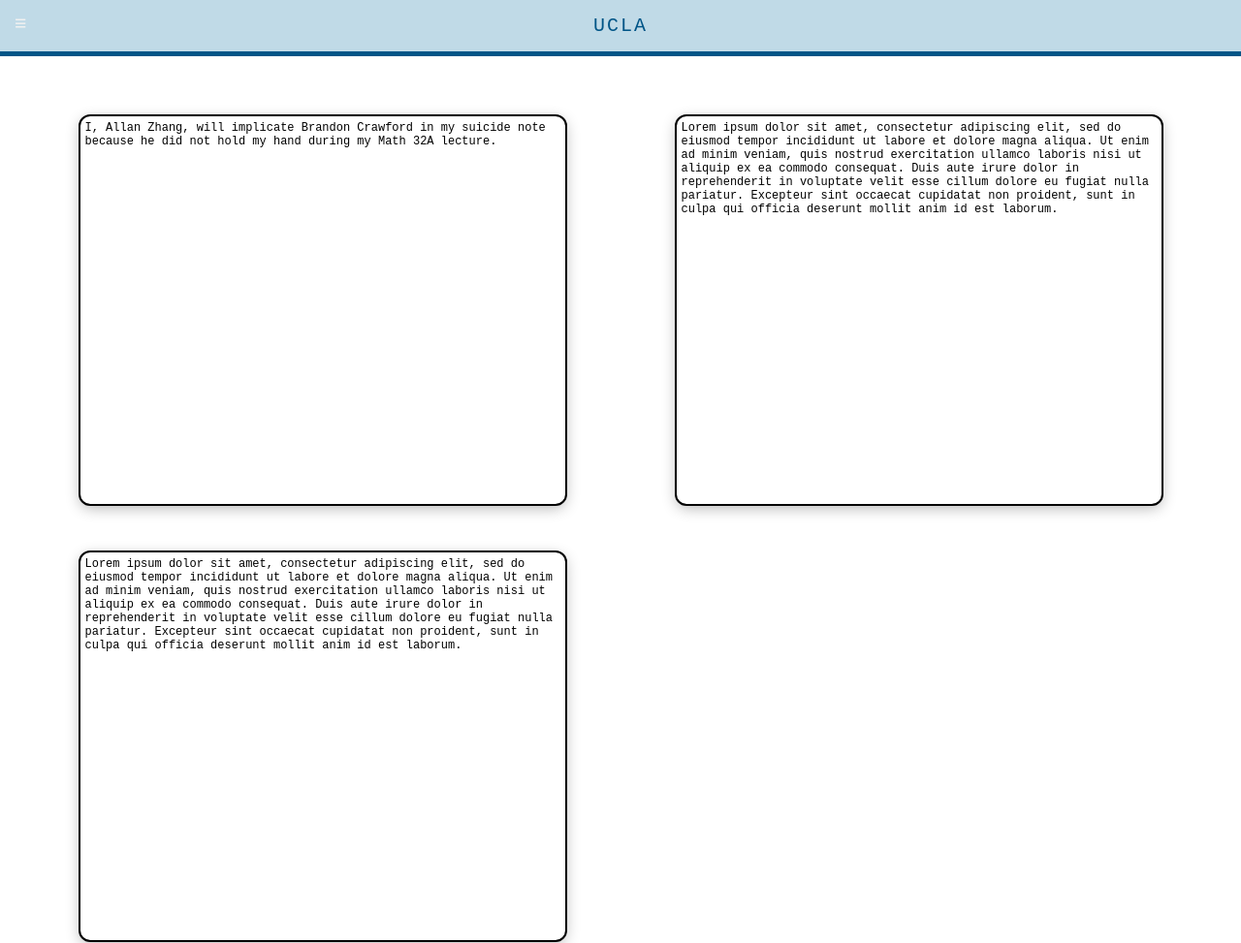
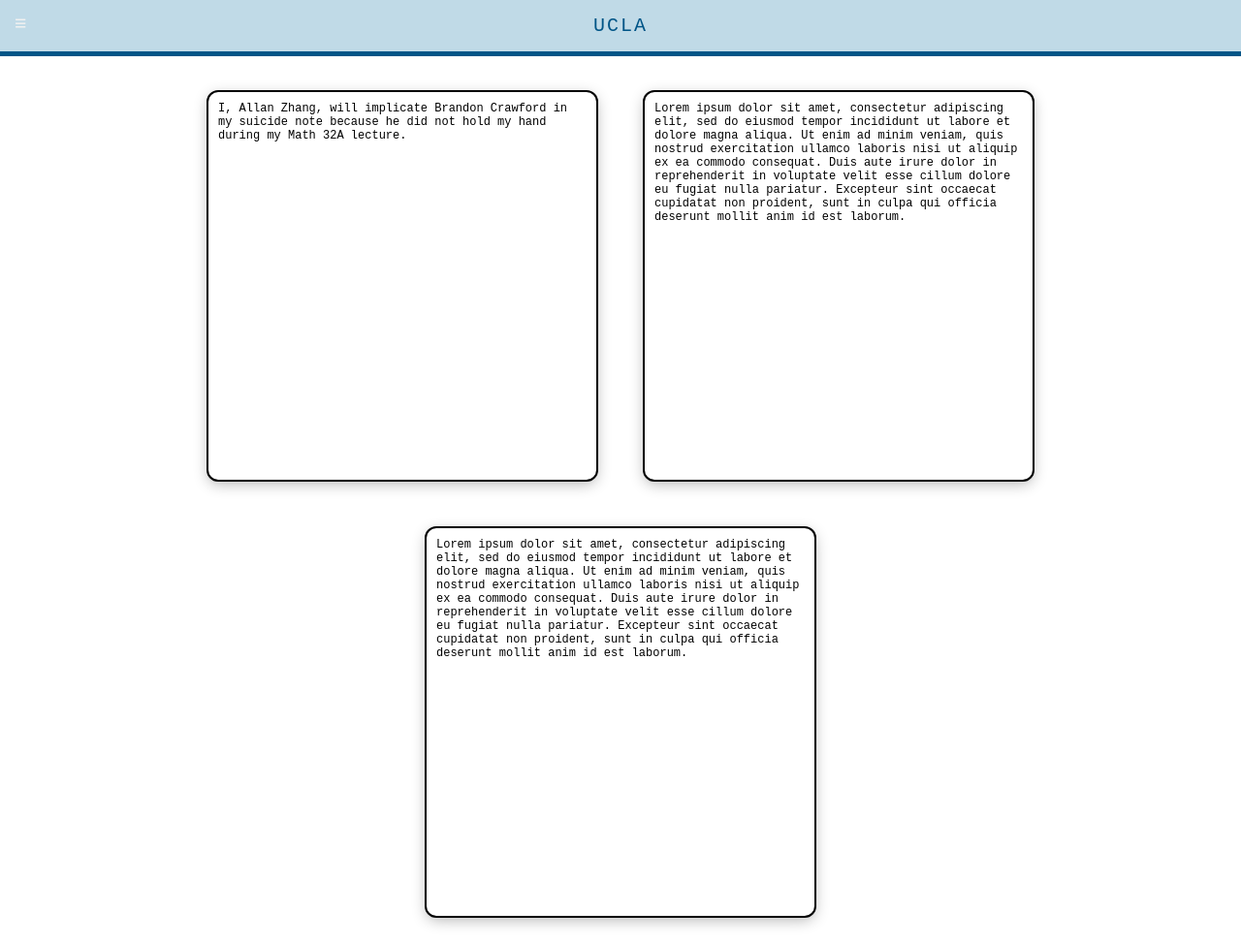
Before and after one commit to MagiCarpy/UCLA-BLOG, a plain HTML site: page index.html in a window 1280 px wide. Shown: the top 973 px of the page at 97% size. Drawn offline with Linux system fonts and the light colour scheme; a web font is replaced by a local one.

Commit message:
style made better

```diff
--- a/styles.css
+++ b/styles.css
@@ -97,20 +97,19 @@ body {
 
 /* Home page story boxes */
 .container {
-  display: grid;
-  margin-right: 50px;
-  margin-left: 50px;
-  margin-top: 25px;
+  display: flex;
   grid-gap: 50px;
+  gap: 50px;
+  flex-wrap: wrap;
   justify-content: center;
-  justify-items: center;
+  align-items: center;
   align-content: center;
-  align-items: center;
-  grid-template-columns: repeat(auto-fit, minmax(400px, 1fr));
 }
 
 .containerItem {
   outline: 2px solid rgb(0, 0, 0);
+  height: 400px;
+  width: 400px;
   min-height: 400px;
   max-height: 400px;
   max-width: 500px;
@@ -125,7 +124,7 @@ body {
 }
 
 .containerText {
-  padding: 5px 5px 5px 5px;
+  padding: 10px 10px 10px 10px;
 
 }
 
```
